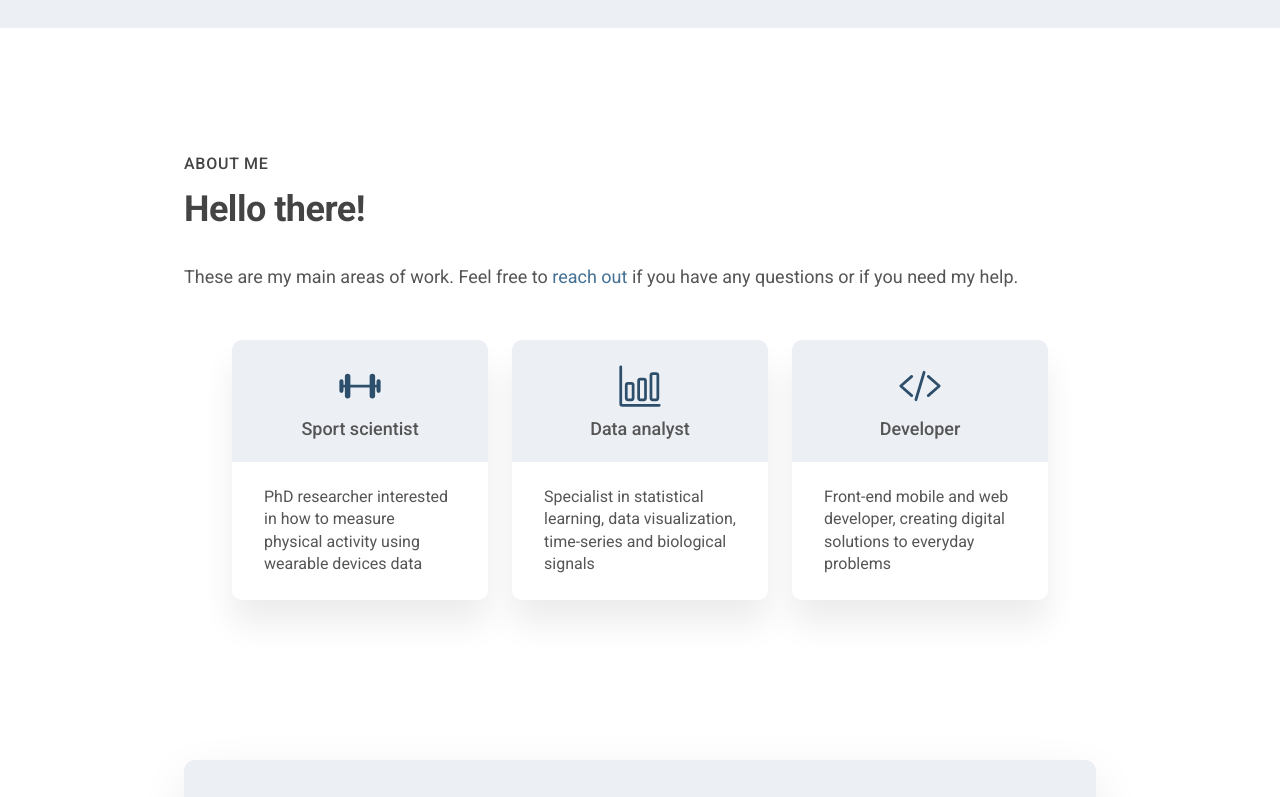
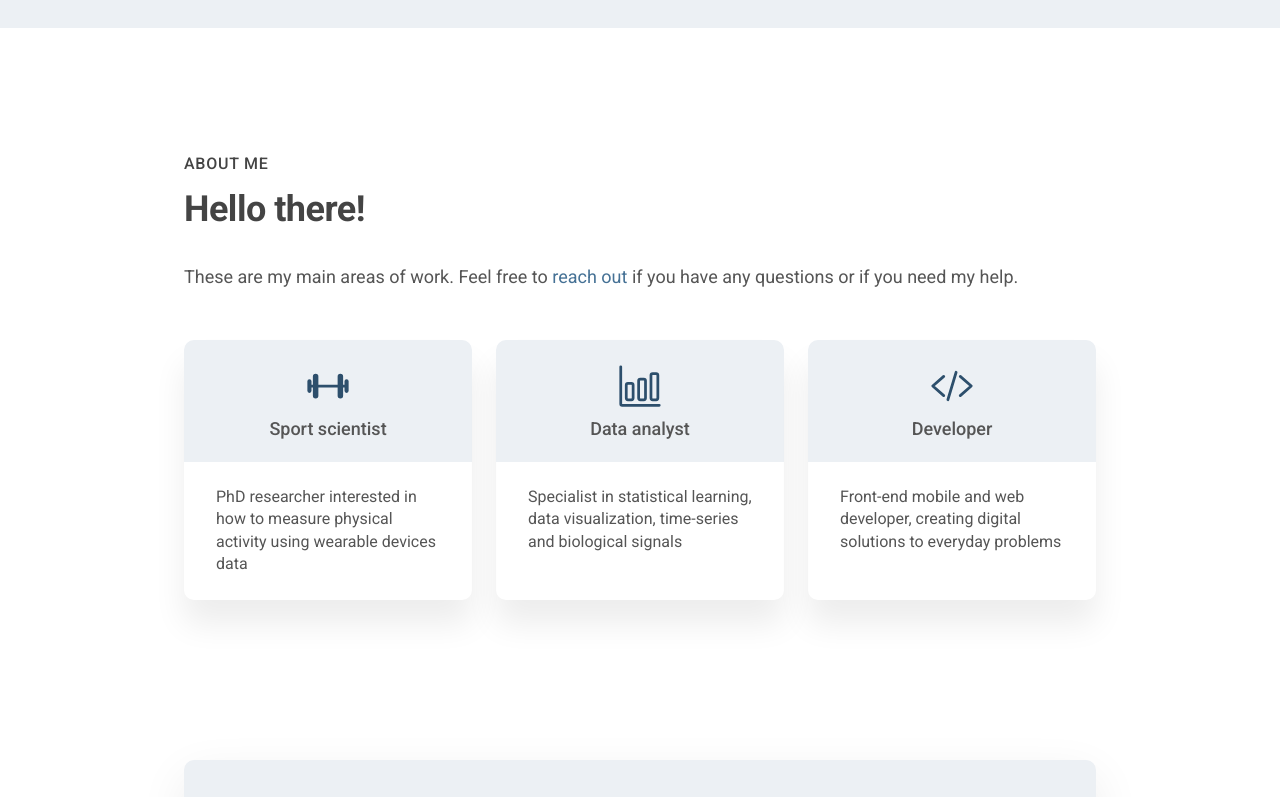
Before and after one commit to verasls/lveras.com, a React (Create React App) app: page / in a window 1280 px wide. Shown: the part 587-1384 px from the top of the page. Built offline with nearby package versions, Linux system fonts and the light colour scheme; no server answers; some icons are missing.

Commit message:
Refactor About component CSS for improved layout spacing

```diff
--- a/src/components/About.css
+++ b/src/components/About.css
@@ -12,11 +12,10 @@
   display: grid;
   grid-template-columns: repeat(3, 1fr);
   grid-auto-rows: 1fr;
-  /* justify-items: center; */
   align-items: stretch;
   justify-items: stretch;
   gap: 2.4rem;
-  padding: 4.8rem;
+  padding: 4.8rem 0;
   padding-bottom: 0;
 }
 
```
